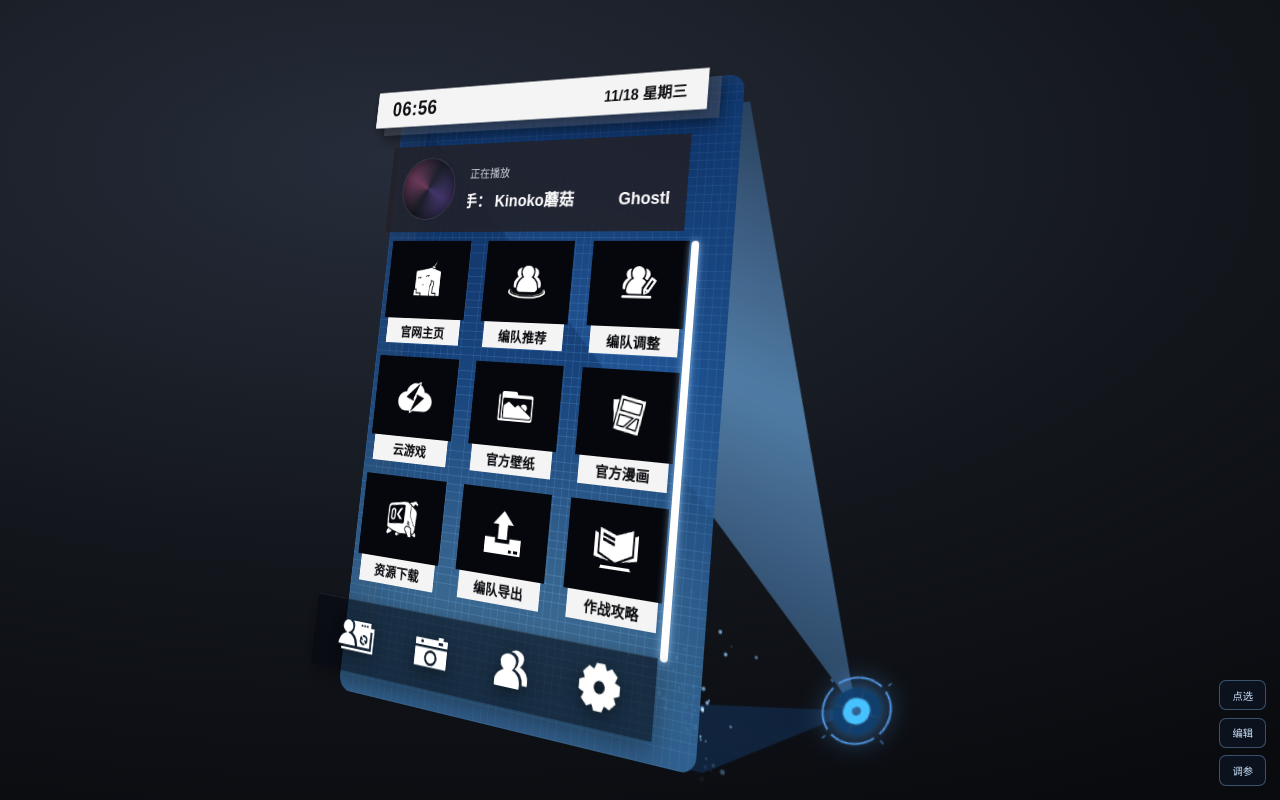
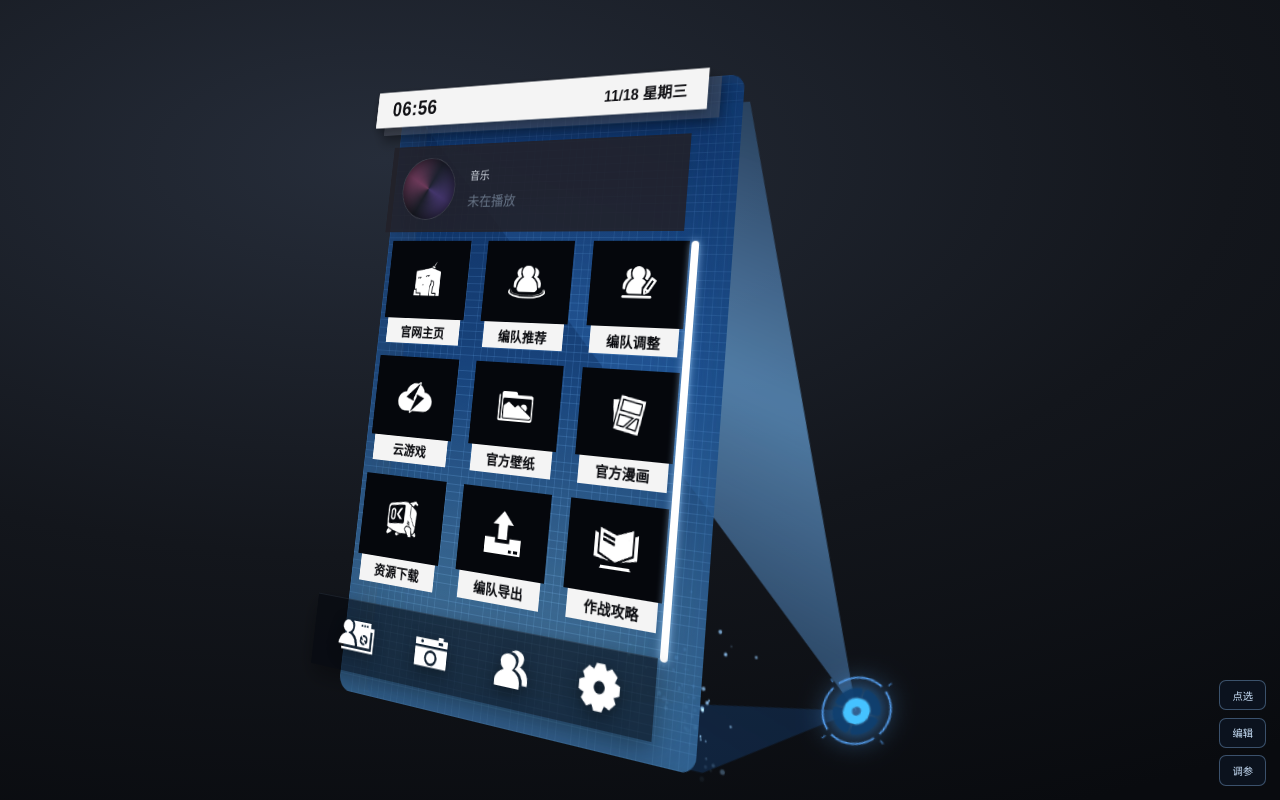
Before and after one commit to wobaiwoziji/pgr-panel, a React (Vite) app: page / in a window 1280 px wide. Built offline with nearby package versions, Linux system fonts and the light colour scheme; a web font is replaced by a local one.

Commit message:
fix(media): no placeholder track text when nothing is playing

```diff
--- a/src/main.jsx
+++ b/src/main.jsx
@@ -108,7 +108,7 @@ export default function App() {
   const panel = cfg.panel || FALLBACK.panel;
   const titleRef = useRef(null);
   const [marquee, setMarquee] = useState(false);
-  const titleText = np.title || panel.media?.title || "";
+  const titleText = np.title || "未在播放";
 
   // 标题放不下才滚动（右 → 左）
   useEffect(() => {
@@ -338,11 +338,15 @@ export default function App() {
                 {np.cover ? <img className="spin" src={np.cover} alt="" draggable="false" /> : null}
               </span>
               <span className="media-text">
-                <b>正在播放</b>
-                <i ref={titleRef} className={marquee ? "marquee" : ""} title={np.title || panel.media?.title}>
+                <b>{np.title ? "正在播放" : "音乐"}</b>
+                <i
+                  ref={titleRef}
+                  className={`${marquee ? "marquee" : ""} ${np.title ? "" : "idle"}`}
+                  title={titleText}
+                >
                   <em>
-                    <span>{np.title || panel.media?.title}</span>
-                    {marquee ? <span aria-hidden="true">{np.title || panel.media?.title}</span> : null}
+                    <span>{titleText}</span>
+                    {marquee ? <span aria-hidden="true">{titleText}</span> : null}
                   </em>
                 </i>
                 {np.artist ? <u>{np.artist}</u> : null}
--- a/src/panel.css
+++ b/src/panel.css
@@ -285,6 +285,12 @@ body.preview #root {
   display: inline-block;
   white-space: nowrap;
   font-style: normal;
+}
+
+.media-text i.idle {
+  font-size: 18px;
+  font-weight: 400;
+  color: rgba(190, 214, 240, 0.45);
 }
 
 .media-text i.marquee > em {
```
